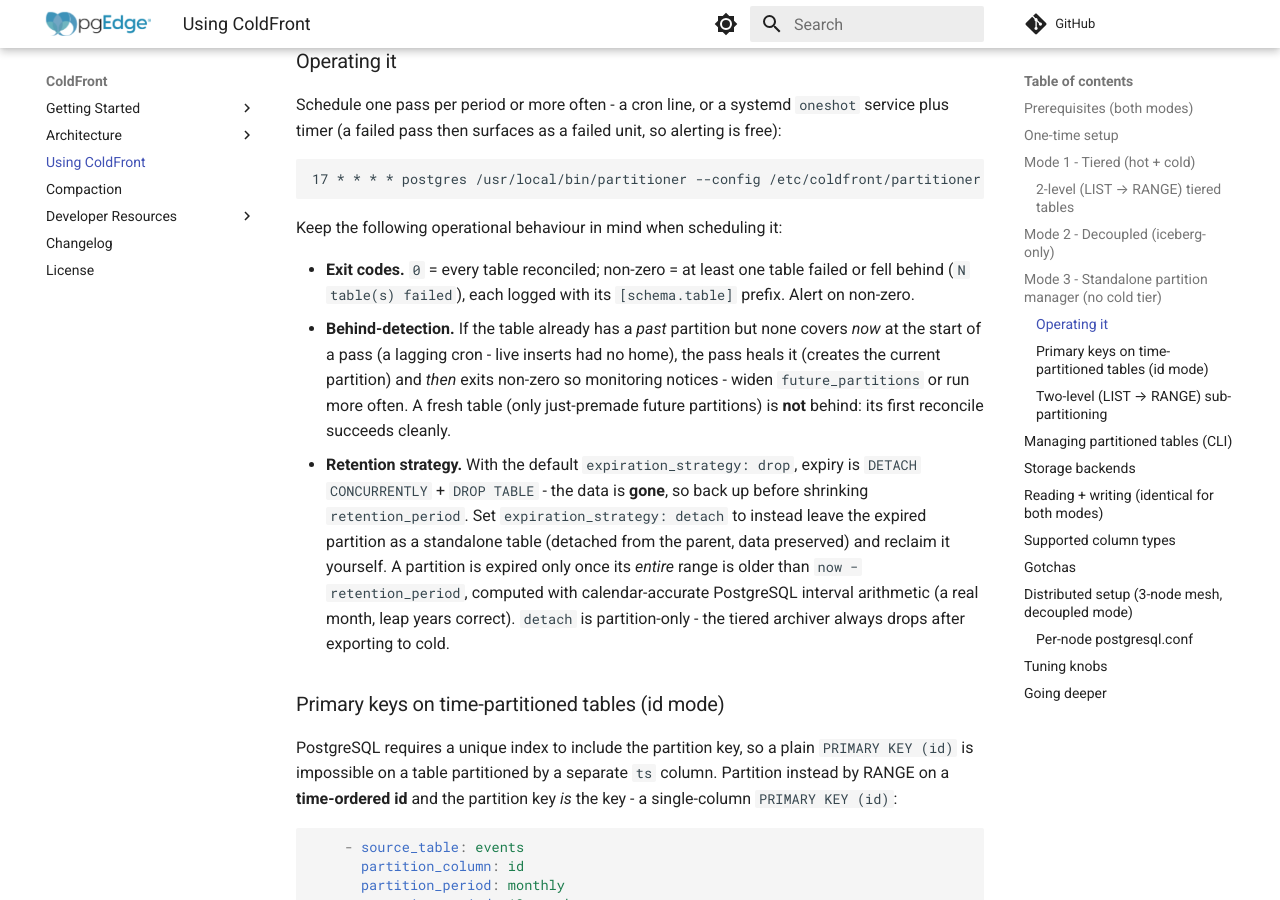
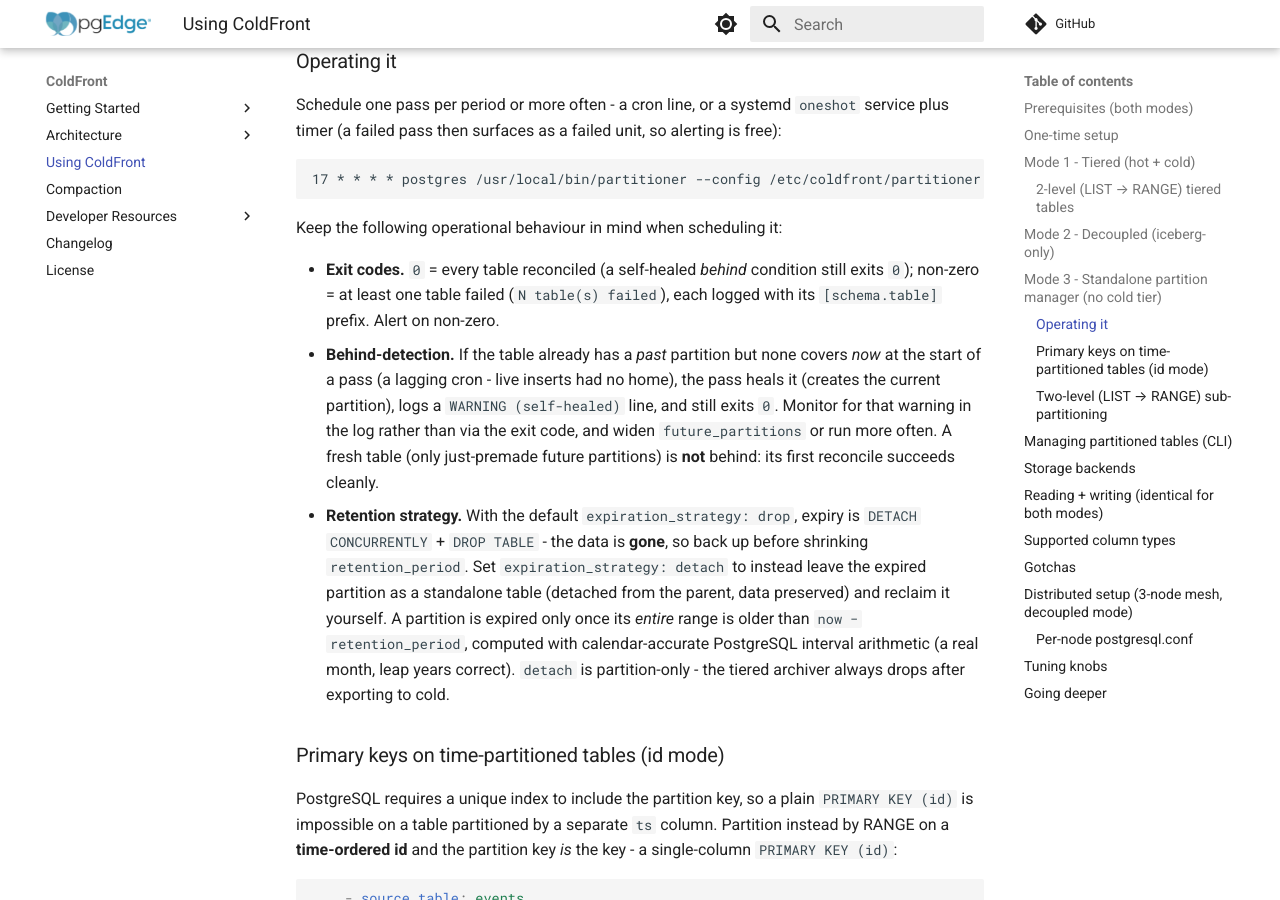
Before and after one commit to pgEdge/coldfront, an MkDocs documentation site: the page built from docs/usage.md, in a window 1280 px wide and 900 px high, scrolled down 4621 px. Built offline with MkDocs 1.6.1 and Material for MkDocs 9.7.7, drawn with Linux system fonts in a browser that asks for light colours; comment, search, counter and statistics services are not loaded.

Commit message:
docs: fix Mode 3 behind-detection — self-heals and exits 0 (WARNING), not non-zero

```diff
--- a/docs/usage.md
+++ b/docs/usage.md
@@ -235,15 +235,18 @@ unit, so alerting is free):
 
 Keep the following operational behaviour in mind when scheduling it:
 
-- **Exit codes.** `0` = every table reconciled; non-zero = at least one
-  table failed or fell behind (`N table(s) failed`), each logged with its
-  `[schema.table]` prefix. Alert on non-zero.
+- **Exit codes.** `0` = every table reconciled (a self-healed *behind*
+  condition still exits `0`); non-zero = at least one table failed
+  (`N table(s) failed`), each logged with its `[schema.table]` prefix.
+  Alert on non-zero.
 - **Behind-detection.** If the table already has a *past* partition but
   none covers *now* at the start of a pass (a lagging cron - live inserts
-  had no home), the pass heals it (creates the current partition) and
-  *then* exits non-zero so monitoring notices - widen `future_partitions`
-  or run more often. A fresh table (only just-premade future partitions)
-  is **not** behind: its first reconcile succeeds cleanly.
+  had no home), the pass heals it (creates the current partition), logs a
+  `WARNING (self-healed)` line, and still exits `0`. Monitor for that
+  warning in the log rather than via the exit code, and widen
+  `future_partitions` or run more often. A fresh table (only just-premade
+  future partitions) is **not** behind: its first reconcile succeeds
+  cleanly.
 - **Retention strategy.** With the default `expiration_strategy: drop`,
   expiry is `DETACH CONCURRENTLY` + `DROP TABLE` - the data is **gone**,
   so back up before shrinking `retention_period`. Set
```
